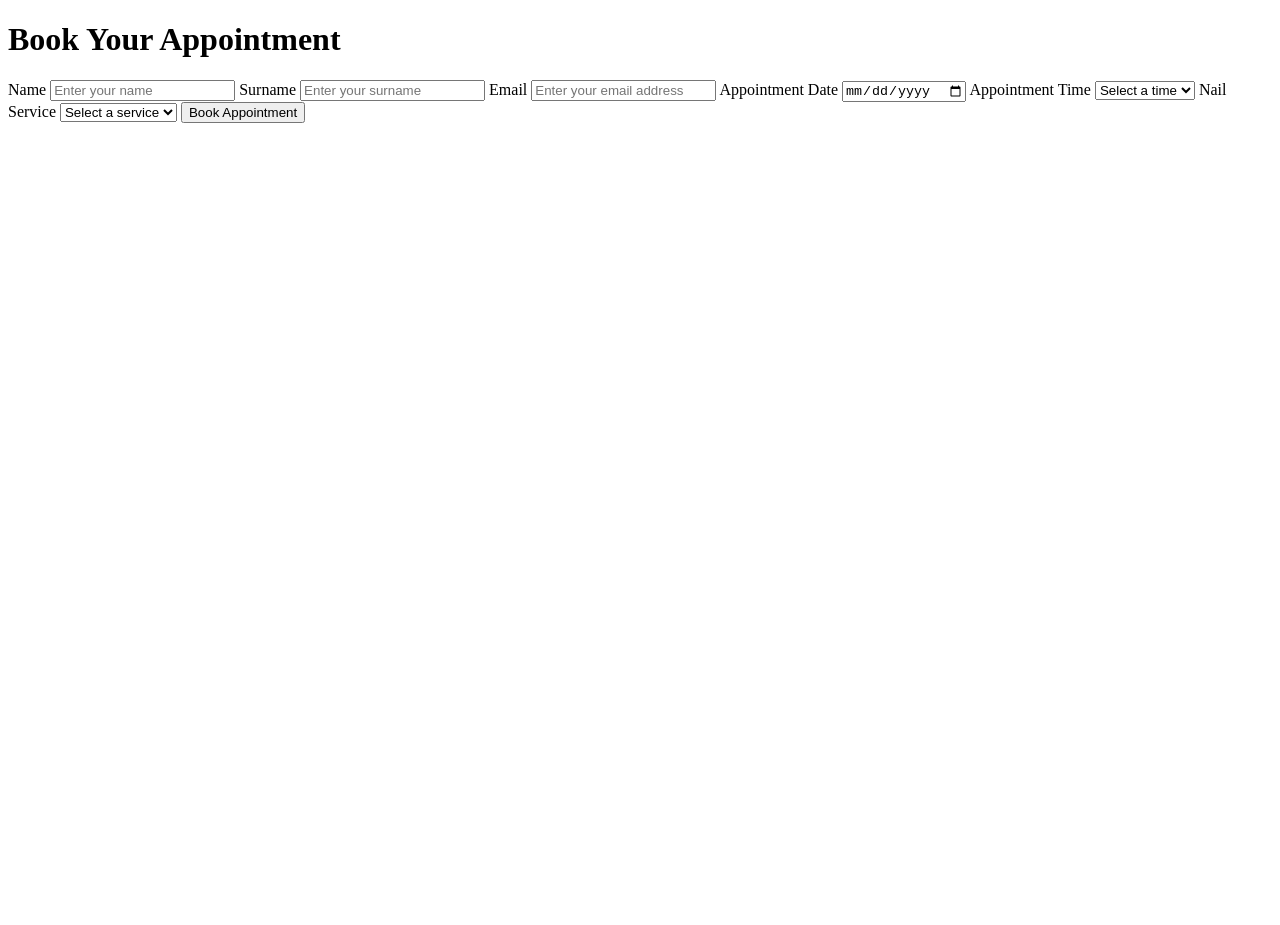
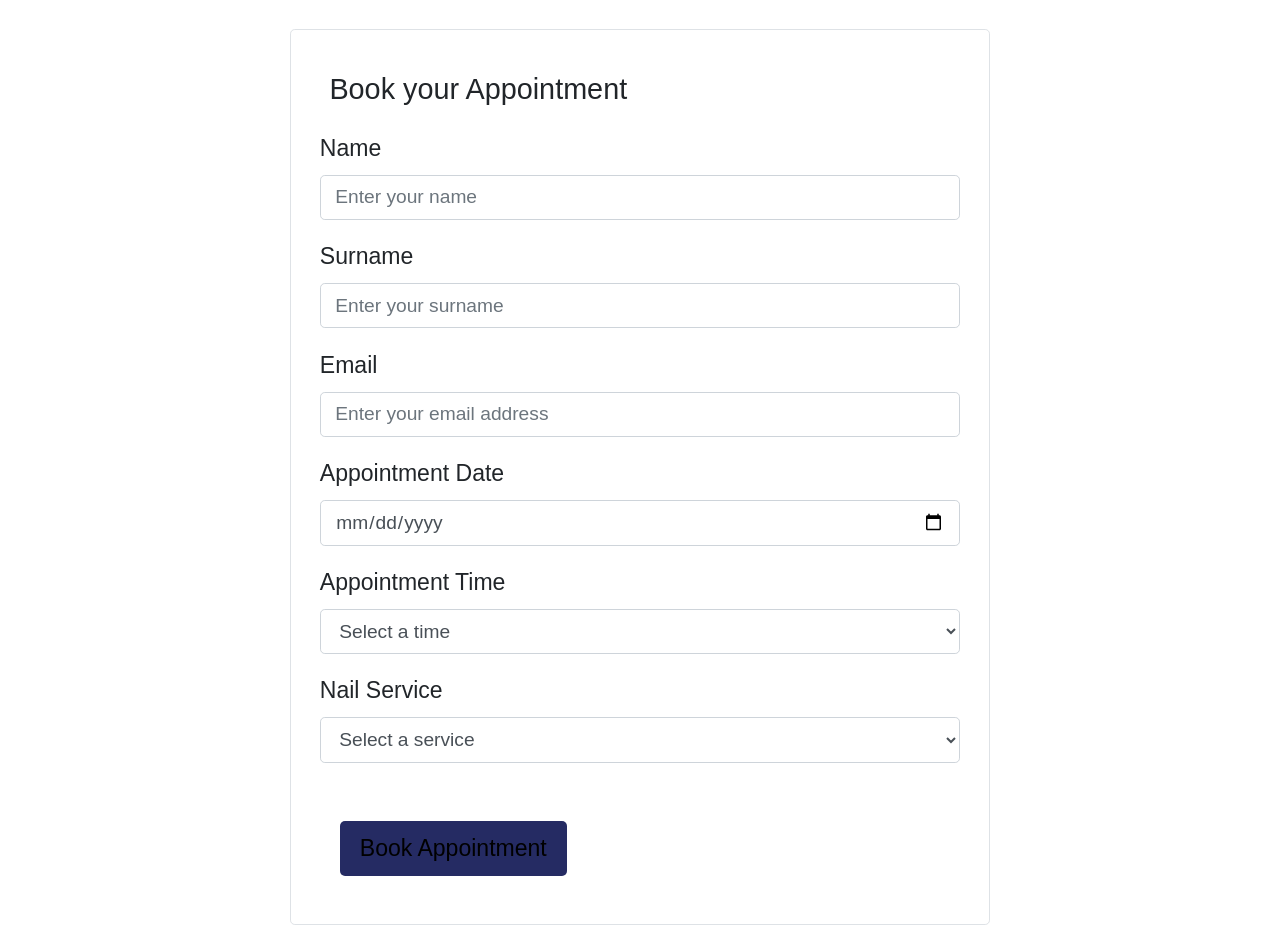
Before and after one commit to Bernadett-6/WebDesignAssessment, a plain HTML site: page bookNow.html in a window 1280 px wide. Before the commit the page ends 800 px from the top, so only its background shows below. Drawn offline with nearby package versions, Linux system fonts and the light colour scheme; a web font is replaced by a local one.

Commit message:
styled bookNow with bootstrap

```diff
--- a/bookNow.html
+++ b/bookNow.html
@@ -1,33 +1,84 @@
-
-<!DOCTYPE html>
+<!doctype html>
 <html lang="en">
   <head>
-    <meta charset="UTF-8">
-    <meta name="viewport" content="width=device-width, initial-scale=1.0">
-    <title>Nail Booking Form</title>
+    <meta charset="UTF-8" />
+    <meta name="viewport" content="width=device-width, initial-scale=1.0" />
+    <title>Book Now</title>
+    <link rel="stylesheet" href="css/style.css" />
+    <link
+      href="https://cdn.jsdelivr.net/npm/bootstrap@6.0.0-alpha.1/dist/css/bootstrap.min.css"
+      rel="stylesheet"
+      integrity="sha384-B/GM4XqrwHnWXNOWMbloTmrYXZg10cakYGmpfsR/bbzQ6JAJI4ihuyADKLnBgrCe"
+      crossorigin="anonymous"
+    />
+    <link rel="preconnect" href="https://fonts.googleapis.com" />
+    <link rel="preconnect" href="https://fonts.gstatic.com" crossorigin />
+    <link
+      href="https://fonts.googleapis.com/css2?family=Bacasime+Antique&display=swap"
+      rel="stylesheet"
+    />
   </head>
 
   <body>
+    <form
+      action="#"
+      method="post"
+      class="p-4 border rounded mt-4 mx-auto"
+      style="max-width: 700px"
+    >
+      <fieldset class="form-group">
+        <legend class="p-2">Book your Appointment</legend>
 
-    <div class="booking-container">
-        <h1>Book Your Appointment</h1>
+        <div class="mb-3">
+          <label for="name" class="form-label">Name</label>
+          <input
+            class="form-control"
+            type="text"
+            id="name"
+            name="name"
+            placeholder="Enter your name"
+            required
+          />
+        </div>
 
-        <form action="#" method="post">
+        <div class="mb-3">
+          <label for="surname" class="form-label">Surname</label>
+          <input
+            class="form-control"
+            type="text"
+            id="surname"
+            name="surname"
+            placeholder="Enter your surname"
+            required
+          />
+        </div>
 
-            <label for="name">Name</label>
-            <input type="text" id="name" name="name" placeholder="Enter your name" required>
+        <div class="mb-3">
+          <label for="email" class="form-label">Email</label>
+          <input
+            class="form-control"
+            type="email"
+            id="email"
+            name="email"
+            placeholder="Enter your email address"
+            required
+          />
+        </div>
 
-            <label for="surname">Surname</label>
-            <input type="text" id="surname" name="surname" placeholder="Enter your surname" required>
+        <div class="mb-3">
+          <label for="date" class="form-label">Appointment Date</label>
+          <input
+            class="form-control"
+            type="date"
+            id="date"
+            name="date"
+            required
+          />
+        </div>
 
-            <label for="email">Email</label>
-            <input type="email" id="email" name="email" placeholder="Enter your email address" required>
-
-            <label for="date">Appointment Date</label>
-            <input type="date" id="date" name="date" required>
-
-            <label for="time">Appointment Time</label>
-            <select id="time" name="time" required>
+        <div class="mb-3">
+          <label for="time" class="form-label">Appointment Time</label>
+          <select class="form-control" id="time" name="time" required>
             <option value="">Select a time</option>
             <option value="09:00">09:00 AM</option>
             <option value="10:00">10:00 AM</option>
@@ -39,20 +90,21 @@
             <option value="16:00">04:00 PM</option>
             <option value="17:00">05:00 PM</option>
           </select>
+        </div>
 
-            <label for="service">Nail Service</label>
-            <select id="service" name="service" required>
+        <div class="mb-3">
+          <label for="service" class="form-label">Nail Service</label>
+          <select class="form-control" id="service" name="service" required>
             <option value="">Select a service</option>
             <option value="acrylic">Acrylic</option>
             <option value="biab">BIAB</option>
             <option value="gel">Gel</option>
             <option value="shellac">Shellac</option>
           </select>
+        </div>
+      </fieldset>
 
-            <button type="submit">Book Appointment</button>
-
+      <button type="submit" class="formButton">Book Appointment</button>
     </form>
-    </div>
-
   </body>
 </html>
--- a/css/style.css
+++ b/css/style.css
@@ -1,6 +1,7 @@
 * {
     font-family: Bacasime Antique, sans-serif;
     box-sizing: border-box;
+    font-size: 1.2rem;
 }
 
 main {
@@ -48,8 +49,22 @@ a:hover {
 
 }
 
+
+.formButton {
+    display: inline-block;
+    padding: 10px 20px;
+    font-size: 1.2rem;
+    text-align: center;
+    text-decoration: none;
+    border: 0;
+    border-radius: 5px;
+    background-color: #252B63;
+    margin: 20px;
+}
+
 .bookNowbutton:hover,
-.priceListbutton:hover {
+.priceListbutton:hover,
+.formButton:hover {
     background-color: #181C40;
     transform: scale(1.1);
 }
```
Also changed, not shown: index.html (+6 -6 lines). Lines whose indentation alone changed are shown as unchanged.
